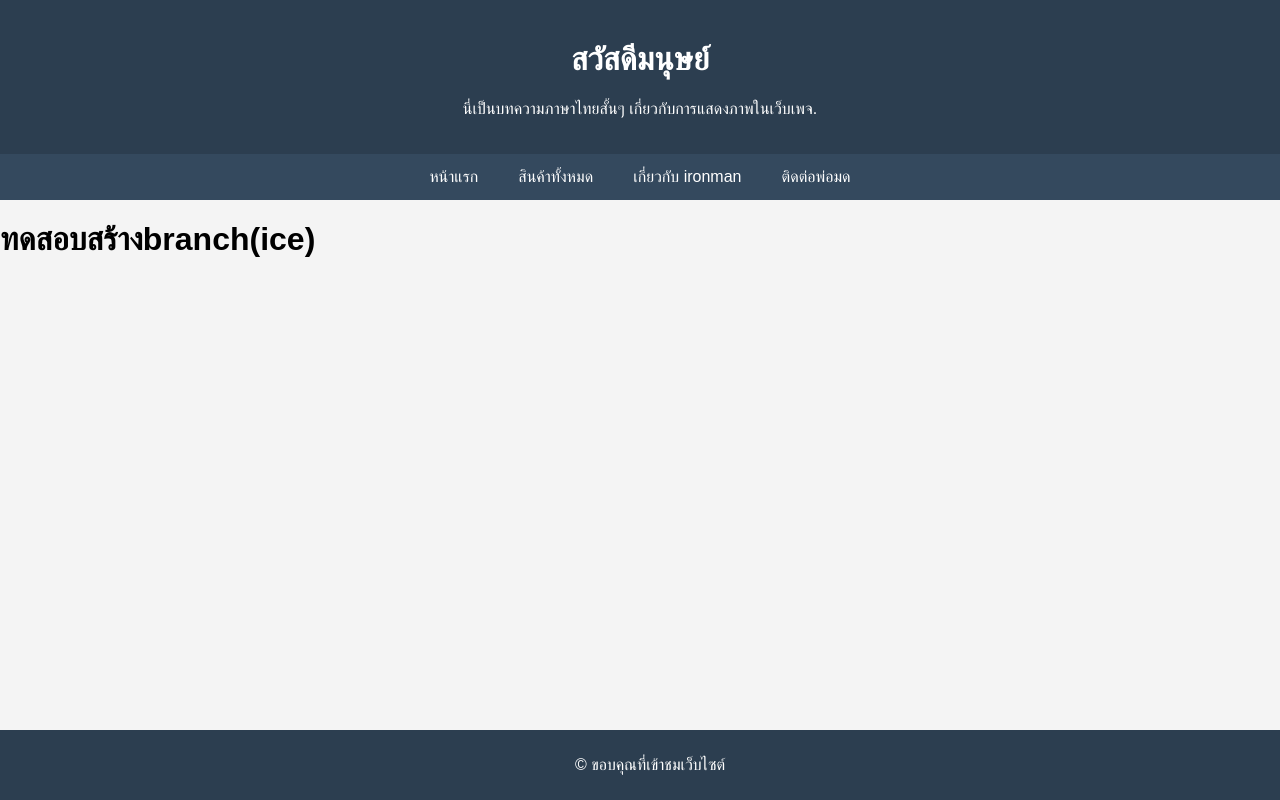
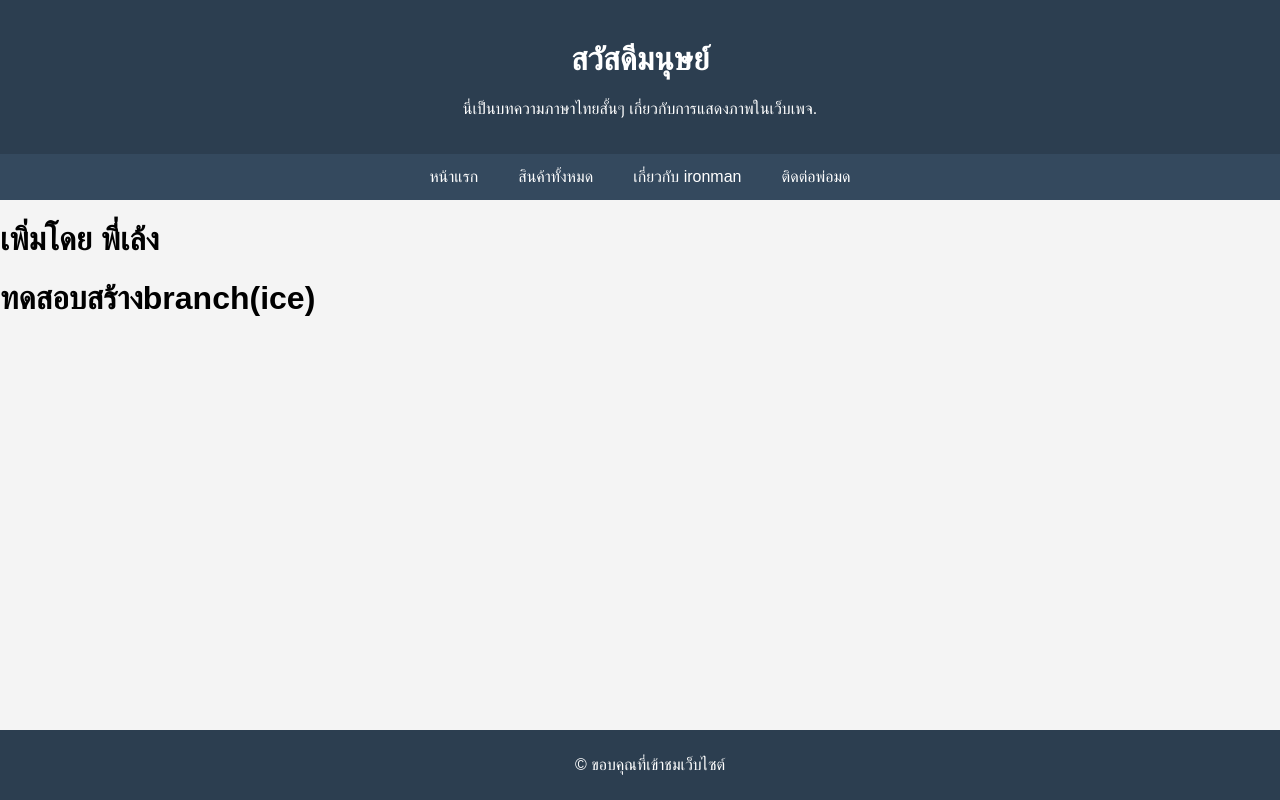
Before and after one commit to rennochikung/-4, a plain HTML site: page main.html in a window 1280 px wide. Drawn offline with Linux system fonts and the light colour scheme.

Commit message:
lengEdit

```diff
--- a/main.html
+++ b/main.html
@@ -54,6 +54,7 @@
            <a href="#">เกี่ยวกับ ironman</a>
            <a href="#">ติดต่อพ่อมด</a>
        </div>
+       <h1> เพิ่มโดย พี่เล้ง </h1>
 
        <!-- ส่วนท้าย -->
        <div class="footer">
```
